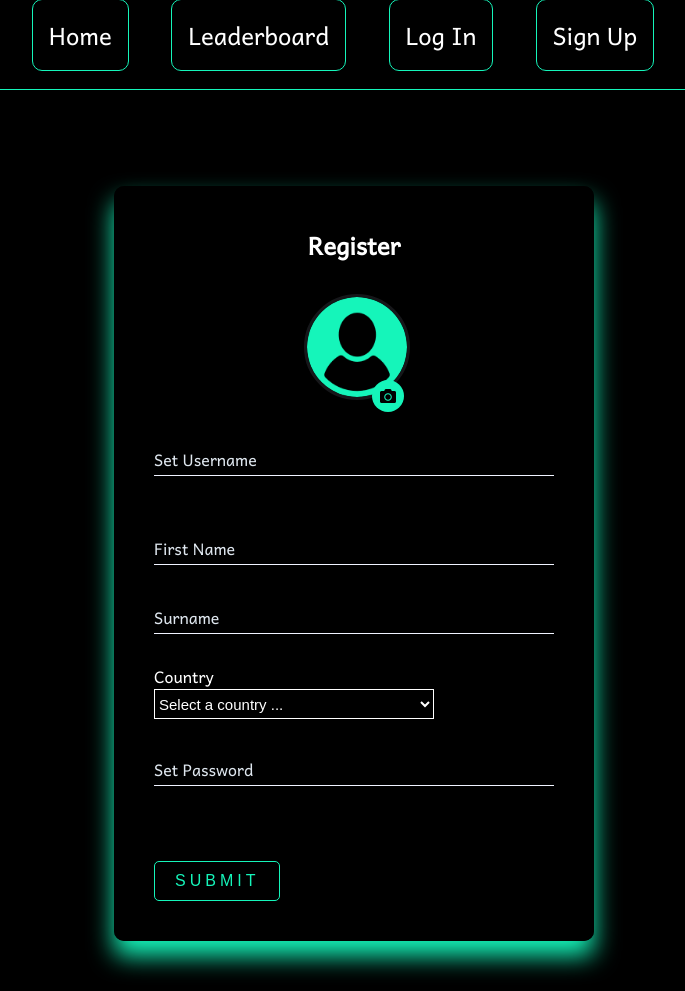
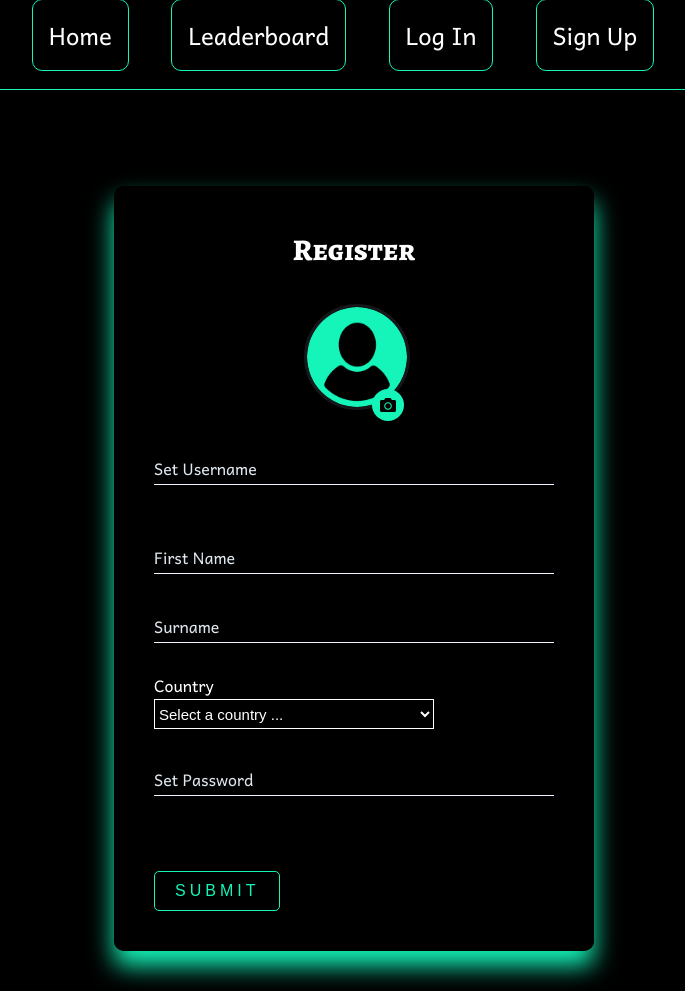
Before and after one commit to TheCalebHenshaw/TypeRush, a Django app: page /typerush/register/ in a window 1280 px wide. Shown: the part 298-1289 px from the top of the page, without its empty margins (317-1002 px from the left). Run offline with Django 3.2, Linux system fonts and the light colour scheme.

Commit message:
better font usage and changed logo

```diff
--- a/static/stylesheets/edit_profile.css
+++ b/static/stylesheets/edit_profile.css
@@ -148,6 +148,11 @@ main {
     opacity: 0;
 }
 
+.subtitle {
+    font-size: 30px;
+    font-family: var(--subtitle-font);
+}
+
 input[type=file]::-webkit-file-upload-button{
     cursor: pointer;
 }
--- a/static/stylesheets/leaderboard.css
+++ b/static/stylesheets/leaderboard.css
@@ -103,6 +103,10 @@
 
 }
 
+.subtitle {
+    font-family: var(--subtitle-font);
+}
+
 table {
     padding-top: 3%;
     width: 100%;
--- a/static/stylesheets/login.css
+++ b/static/stylesheets/login.css
@@ -5,6 +5,11 @@ main {
     justify-content: center;
     align-items: center;
     padding: 1rem;
+}
+
+.subtitle {
+    font-size: 30px;
+    font-family: var(--subtitle-font);
 }
 
 .login-box {
--- a/static/stylesheets/register.css
+++ b/static/stylesheets/register.css
@@ -13,6 +13,10 @@ main {
     object-fit: cover;
 }
 
+.subtitle {
+    font-size: 30px;
+    font-family: var(--subtitle-font);
+}
 
 .register-box {
     max-width: 400px;
--- a/templates/typerush/base.html
+++ b/templates/typerush/base.html
@@ -8,7 +8,7 @@
 
     <meta charset="utf-8">
     <meta name="viewport" content="width=device-width", initial-scale=1.0>
-    <link rel="icon" type="image/x-icon" href="{% static 'images/headicon.png' %}">
+    <link rel="icon" type="image/x-icon" href="{% static 'images/icon.png' %}">
     <title>Type Rush -
         {% block title_block %}
             Base
--- a/templates/typerush/edit_profile.html
+++ b/templates/typerush/edit_profile.html
@@ -19,7 +19,7 @@
 {% else %}
 <div class="edit-profile-box">
 
-    <h2>Edit Your Profile</h2>
+    <h2 class="subtitle">Edit  Your  Profile</h2>
 
     <form id="form" action="{% url 'typerush:edit_profile' %}" method="POST" enctype="multipart/form-data">
         {% csrf_token %}
--- a/templates/typerush/leaderboard.html
+++ b/templates/typerush/leaderboard.html
@@ -2,7 +2,9 @@
 {% load static %}
 
 {% block title_block %}
+<div class="subtitle">
     Leaderboard
+</div>
 {% endblock %}
 
 {% block css %}
--- a/templates/typerush/login.html
+++ b/templates/typerush/login.html
@@ -11,7 +11,7 @@
 
 {% block main_block %}
 <div class="login-box">
-    <h2>Login</h2>
+    <h2 class="subtitle">Login</h2>
     <form action="{% url 'typerush:user_login' %}" method="POST" enctype="multipart/form-data">
         {% csrf_token %}
         <div class="user-box">
--- a/templates/typerush/profile.html
+++ b/templates/typerush/profile.html
@@ -31,7 +31,7 @@
 
         <div class="profile-body"><!-- profile body section -->
             <div class="profile-actions">
-                <button type ="button" class="rank" onmouseover="showRanks()">Ranks:
+                <button type ="button" class="rank" onmouseover="showRanks()">Ranks
                     <small class = "hidden" id="easyRank">Easy >> {{rank.easy}}</small>
                     <small class = "hidden" id="mediumRank">Medium >> {{rank.medium}}</small>
                     <small class = "hidden" id="hardRank">Hard >> {{rank.hard}}</small>
--- a/templates/typerush/register.html
+++ b/templates/typerush/register.html
@@ -15,11 +15,11 @@
 {% if registered %}
     <h2 id="registered-msg"> Thank you for registering !</h2>
     <h3> </h3>
-    <a href="{% url 'typerush:home' %}" id="link-to-home" style="text-align: center;" class="hyperlink">Return to homepage</a>
+    <a href="{% url 'typerush:user_login' %}" id="link-to-home" style="text-align: center;" class="hyperlink">Login Now</a>
 {% else %}
 <div class="register-box">
 
-    <h2>Register</h2>
+    <h2 class="subtitle">Register</h2>
 
     <form id="form" action="{% url 'typerush:register' %}" method="POST" enctype="multipart/form-data">
         {% csrf_token %}
```
Also changed, not shown: media/profile_images/Screenshot_2024-01-15_085608_Ta2wP4d.png (added), static/images/rango.jpg (deleted).
